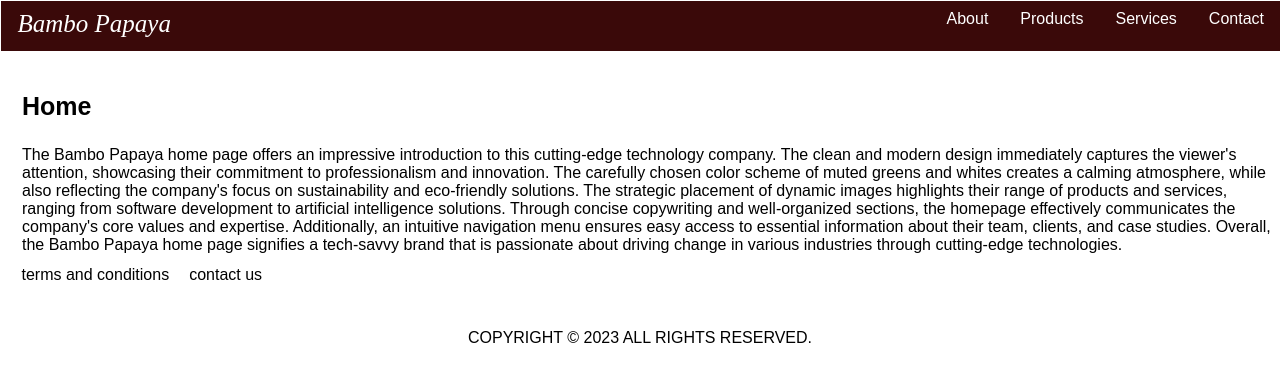
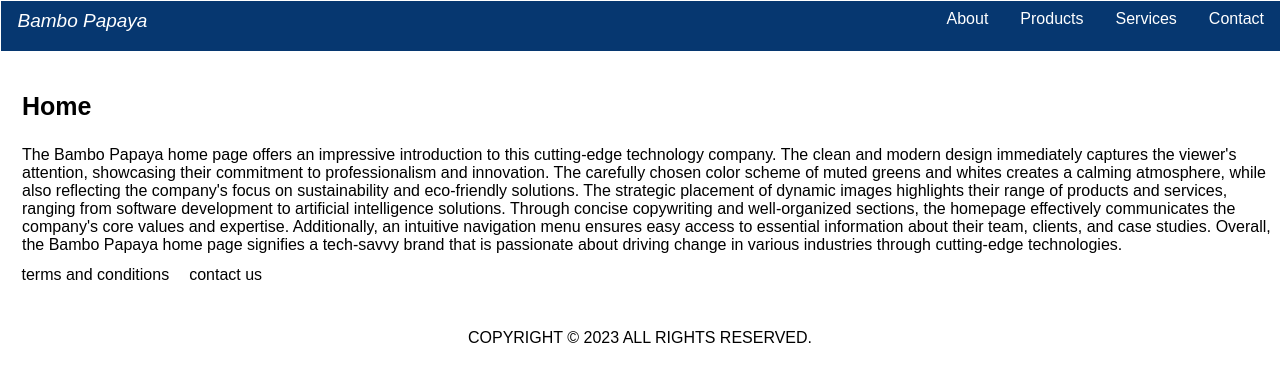
Before and after one commit to faripaps/bamboWebPages, a plain HTML site: page bambo/index.html in a window 1280 px wide. Drawn offline with Linux system fonts and the light colour scheme.

Commit message:
Update page.css

```diff
--- a/bambo/css/page.css
+++ b/bambo/css/page.css
@@ -14,8 +14,8 @@
         display: block;
         color: white;
         outline: 0;
-        font-family: serif;
-        font-size: 25px;
+        font-family: Arial, Helvetica, sans-serif;
+        font-size: 19px;
         font-weight: 400;
         font-style: oblique;
         }
@@ -23,7 +23,7 @@
         width: 100%;
         height: 50px;
         position:fixed;
-        background-color: #3a0909;
+        background-color: #063770;
         margin-bottom: 20px;
         }
         .menu{
```
